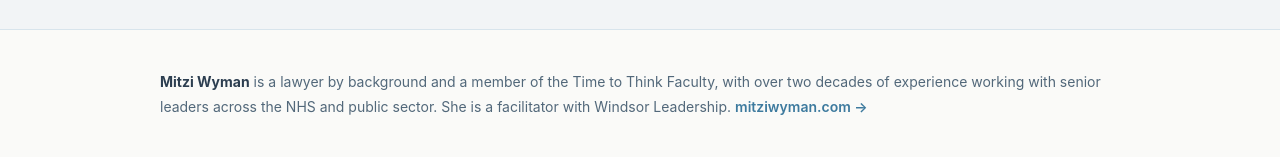
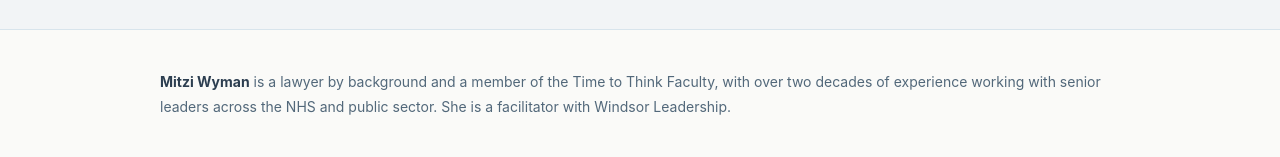
Before and after one commit to Mitziwyman/thinking-together, a plain HTML site: page index.html in a window 1280 px wide. Shown: the part 1237-1394 px from the top of the page. Drawn offline with Linux system fonts and the light colour scheme.

Commit message:
Remove link back to old Squarespace site

```diff
--- a/index.html
+++ b/index.html
@@ -305,7 +305,7 @@
 <div class="about-strip">
   <div class="about-inner">
     <div class="about-text">
-      <p><strong style="color: var(--slate);">Mitzi Wyman</strong> is a lawyer by background and a member of the Time to Think Faculty, with over two decades of experience working with senior leaders across the NHS and public sector. She is a facilitator with Windsor Leadership. <a href="https://www.mitziwyman.com">mitziwyman.com →</a></p>
+      <p><strong style="color: var(--slate);">Mitzi Wyman</strong> is a lawyer by background and a member of the Time to Think Faculty, with over two decades of experience working with senior leaders across the NHS and public sector. She is a facilitator with Windsor Leadership.</p>
     </div>
   </div>
 </div>
```
